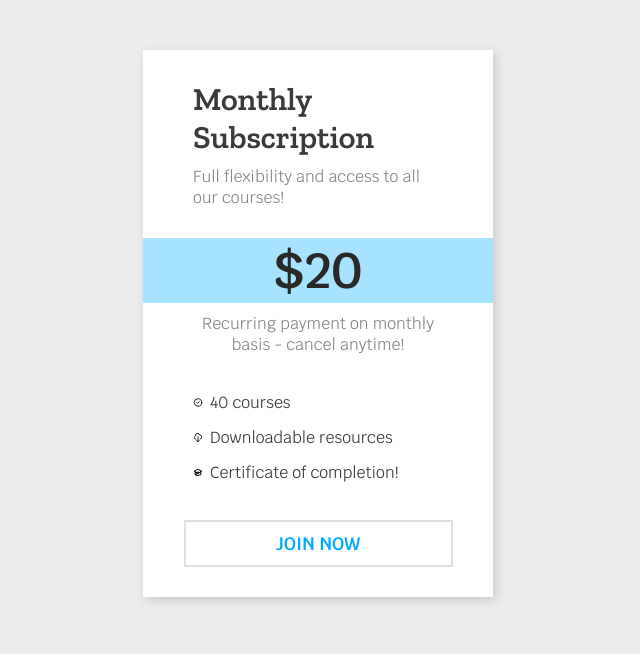
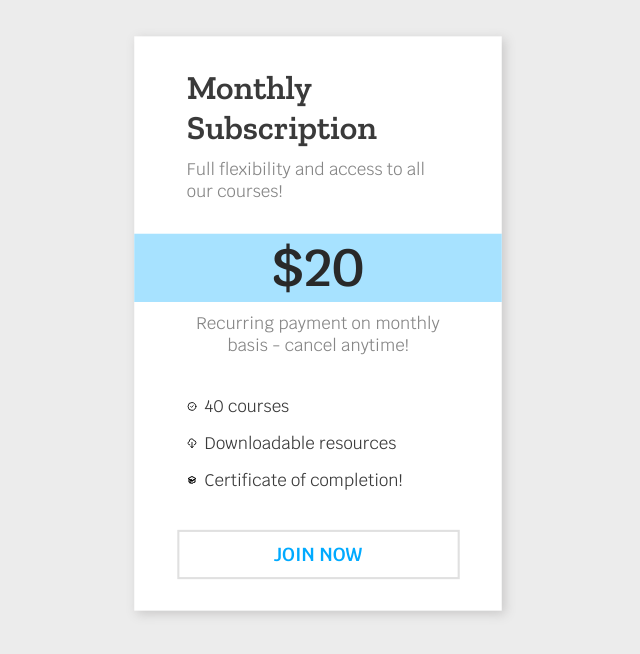
Before and after one commit to young-cod/BeautiSite, a plain HTML site: page index.html in a window 1280 px wide. In both pictures the pointer is over the element 640 px from the left and 323 px from the top of the page. Shown: the whole page, without its empty margins (322-962 px from the left). Drawn offline with nearby package versions, Linux system fonts and the light colour scheme.

Commit message:
css 변환 이해하기

```diff
--- a/styles.css
+++ b/styles.css
@@ -20,6 +20,10 @@ html {
   width: 350px;
   margin: 50px auto;
   box-shadow: 3px 3px 10px rgb(201, 200, 200);
+}
+
+.card-container:hover {
+  transform: scale(1.05);
 }
 
 h1 {
```
